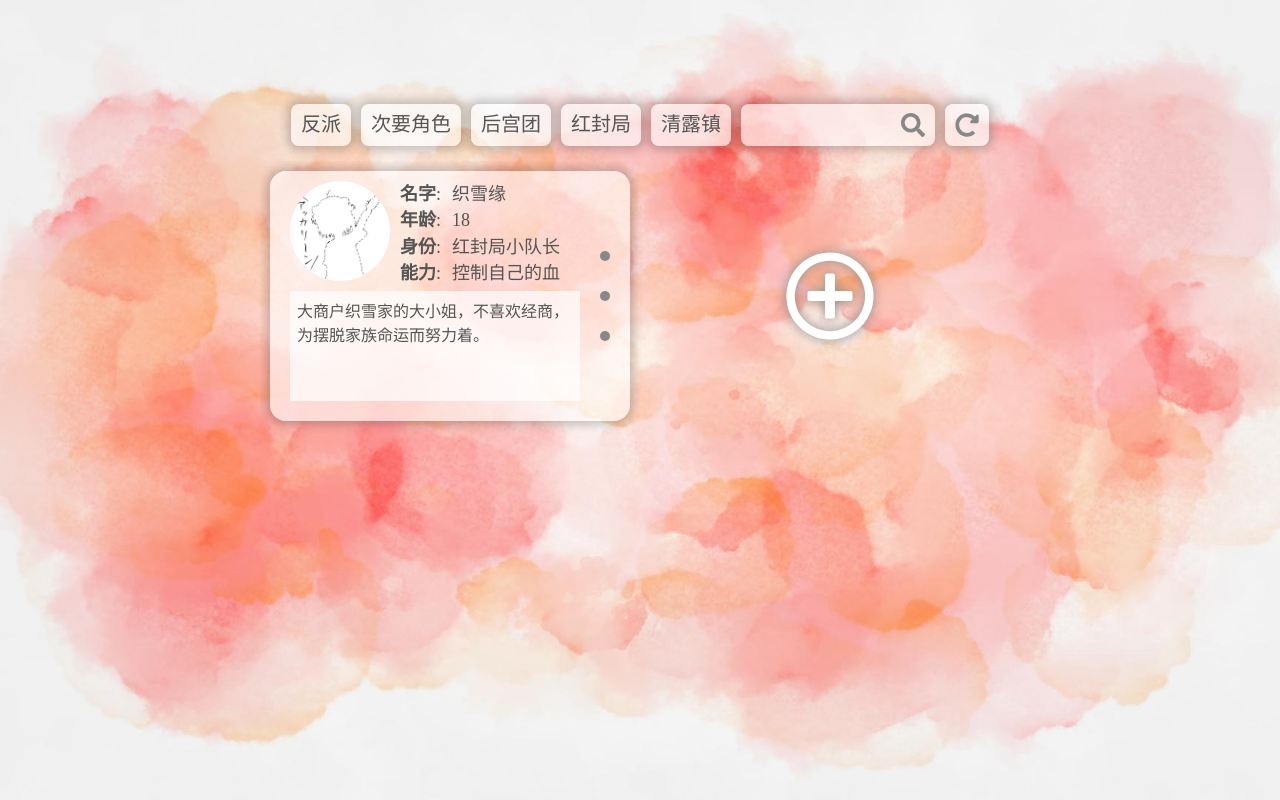
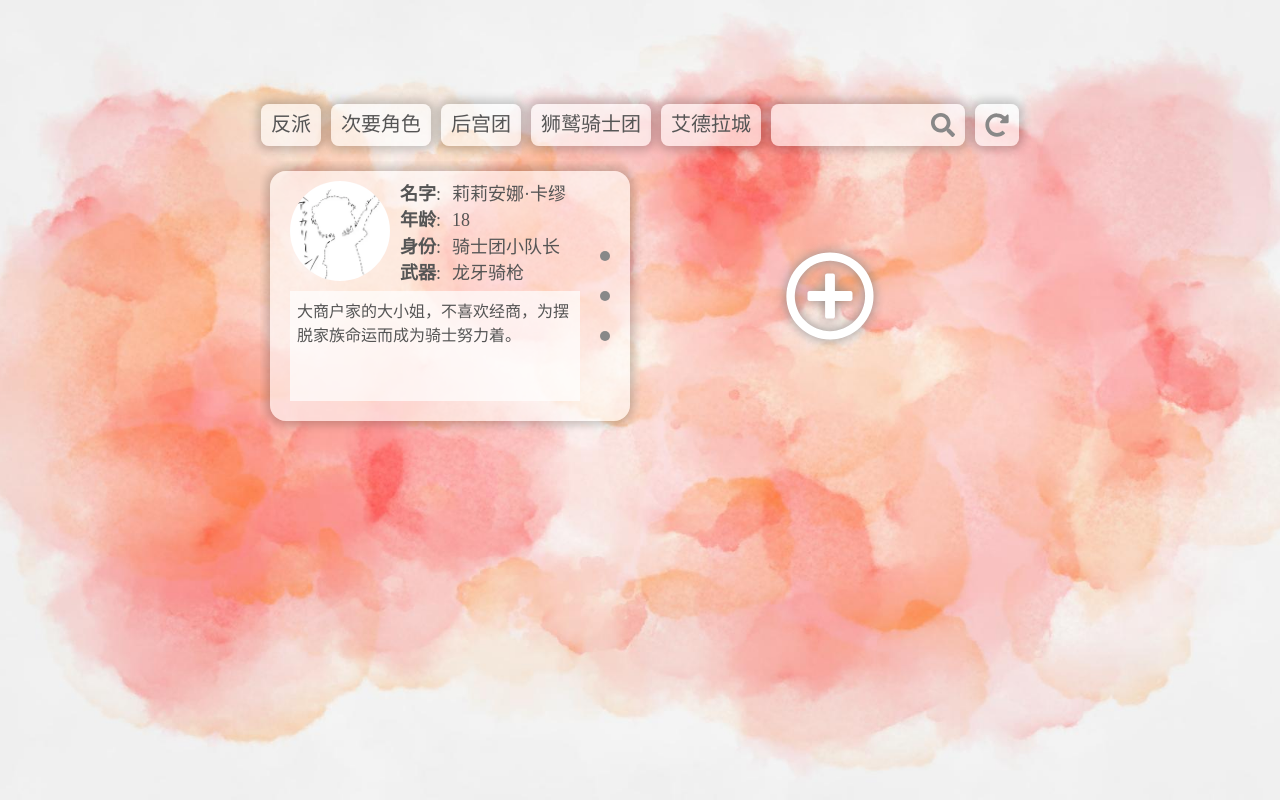
Before and after one commit to Mafuyu404/svelte_temple, a Svelte app: page / in a window 1280 px wide. Built offline with nearby package versions, Linux system fonts and the light colour scheme; a web font is replaced by a local one.

Commit message:
改一改默认模板

```diff
--- a/src/App.svelte
+++ b/src/App.svelte
@@ -73,6 +73,9 @@
 	};
 	Array.prototype.isIncludedBy = function (arr) {
 		return this.filter(i => arr.includes(i)).length == this.length;
+	}
+	Array.prototype.merge = function (arr) {
+		for (let i of arr) this.push(i);
 	}
 	String.prototype.getByteLen = function () {
 		let len = 0;
--- a/src/store.js
+++ b/src/store.js
@@ -6,21 +6,21 @@ export const Explain = writable({});
 export const role = writable([
   {
     avatar: "",
-    prop: ["织雪缘", 18, "红封局小队长", "控制自己的血"],
-    intro: "大商户织雪家的大小姐，不喜欢经商，为摆脱家族命运而努力着。",
+    prop: ["莉莉安娜·卡缪", 18, "骑士团小队长", "龙牙骑枪"],
+    intro: "大商户家的大小姐，不喜欢经商，为摆脱家族命运而成为骑士努力着。",
     detail:
       "因为家族原因，交际圈都是非常优秀的人，虽然已经很强，却从未得到过认可，想着以强大的姿态登上舞台，但又总是觉得有变得更强的空间，一直延后，可能比妹妹都不擅长社交，不过没有这方面的烦恼，稍微自卑且做任何事都会拼尽全力。",
-    story: "误认为男主是危险妖怪，一刀将其秒杀。",
+    story: "第二卷中与妹妹相认，被赠予了使用一生的武器——龙牙骑枪。",
     display: "preview",
     create: 1709916432277,
     tag: [3, 4],
   },
 ]);
 export const prop = writable([
-  "名字", "年龄", "身份", "能力"
+  "名字", "年龄", "身份", "武器"
 ]);
 export const tag = writable([
-  "反派", "次要角色", "后宫团", "红封局", "清露镇"
+  "反派", "次要角色", "后宫团", "狮鹫骑士团", "艾德拉城"
 ]);
 export const setting = writable({
   font_family: "normal",
```
